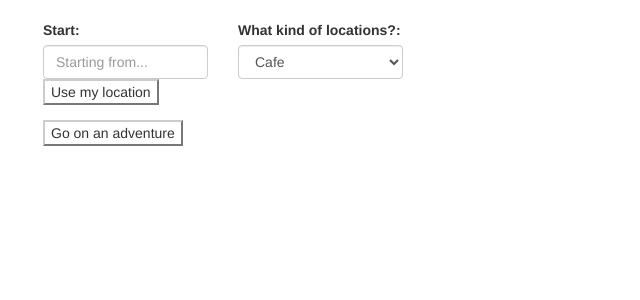
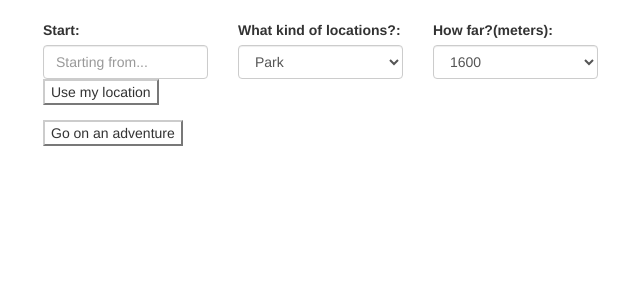
Before and after one commit to anubiskhan/adventure-day, a Django app: page / in a window 1280 px wide. Shown: the part 52-352 px from the top of the page, without its empty margins (27-667 px from the left). Run offline with Django 3.2, Linux system fonts and the light colour scheme; some libraries are stand-ins or nearby versions.

Commit message:
Adds selector for radius, assigns defaults for type and radius selectors

```diff
--- a/client_side/templates/adventure_day/home.html
+++ b/client_side/templates/adventure_day/home.html
@@ -17,8 +17,17 @@
       <select class="form-control" id="location-type-selector">
         <option>Cafe</option>
         <option>Restaurant</option>
-        <option>Park</option>
+        <option selected="selected">Park</option>
         <option>Museum</option>
+      </select>
+    </div>
+    <div class="col-xs-2">
+      <label for="radius-selector">How far?(meters):</label>
+      <select class="form-control" id="radius-selector">
+        <option>400</option>
+        <option>800</option>
+        <option selected="selected">1600</option>
+        <option>3200</option>
       </select>
     </div>
   </div>
--- a/client_side/views.py
+++ b/client_side/views.py
@@ -15,7 +15,8 @@ def home(request):
 def places(request):
     origin = request.META['QUERY_STRING'].split('&')[0].split('=')[1]
     type = request.META['QUERY_STRING'].split('&')[1].split('=')[1].lower()
-    places = requests.get('https://maps.googleapis.com/maps/api/place/nearbysearch/json?location={origin}&radius=1609&type={type}&key={key}'.format(origin=origin, type=type, key=GOOGLE_MAPS_PLATFORM_API_KEY))
+    radius = request.META['QUERY_STRING'].split('&')[2].split('=')[1]
+    places = requests.get('https://maps.googleapis.com/maps/api/place/nearbysearch/json?location={origin}&radius={radius}&type={type}&key={key}'.format(origin=origin, radius=radius, type=type, key=GOOGLE_MAPS_PLATFORM_API_KEY))
     return HttpResponse(places)
 
 def latlong(request):
--- a/static/app.js
+++ b/static/app.js
@@ -15,7 +15,8 @@ function createOrigin(result) {
 
 function getPlaces(origin) {
   var locationType = document.getElementById('location-type-selector').value;
-  return fetch(`places/?origin=${origin}&type=${locationType}`)
+  var searchRadius = document.getElementById('radius-selector').value;
+  return fetch(`places/?origin=${origin}&type=${locationType}&radius=${searchRadius}`)
   .then(response => {
     return response.json();
   })
```
